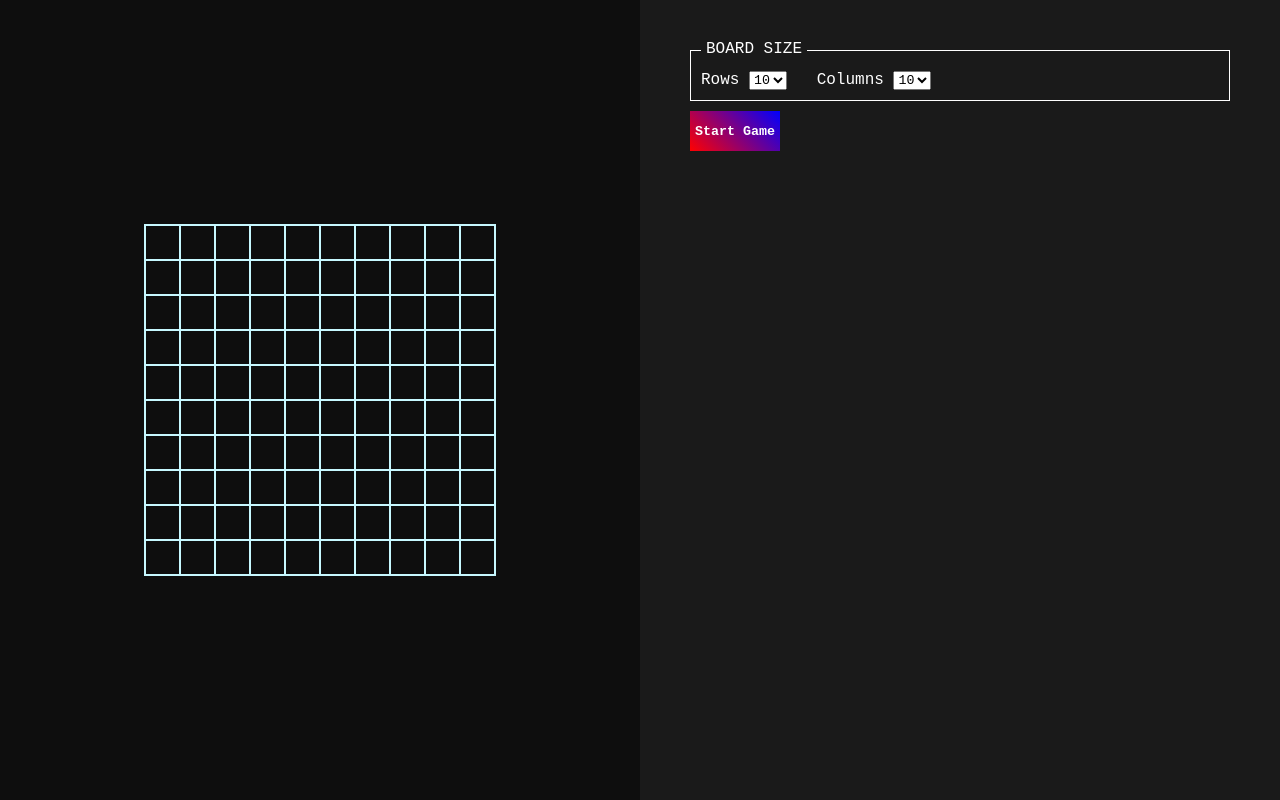
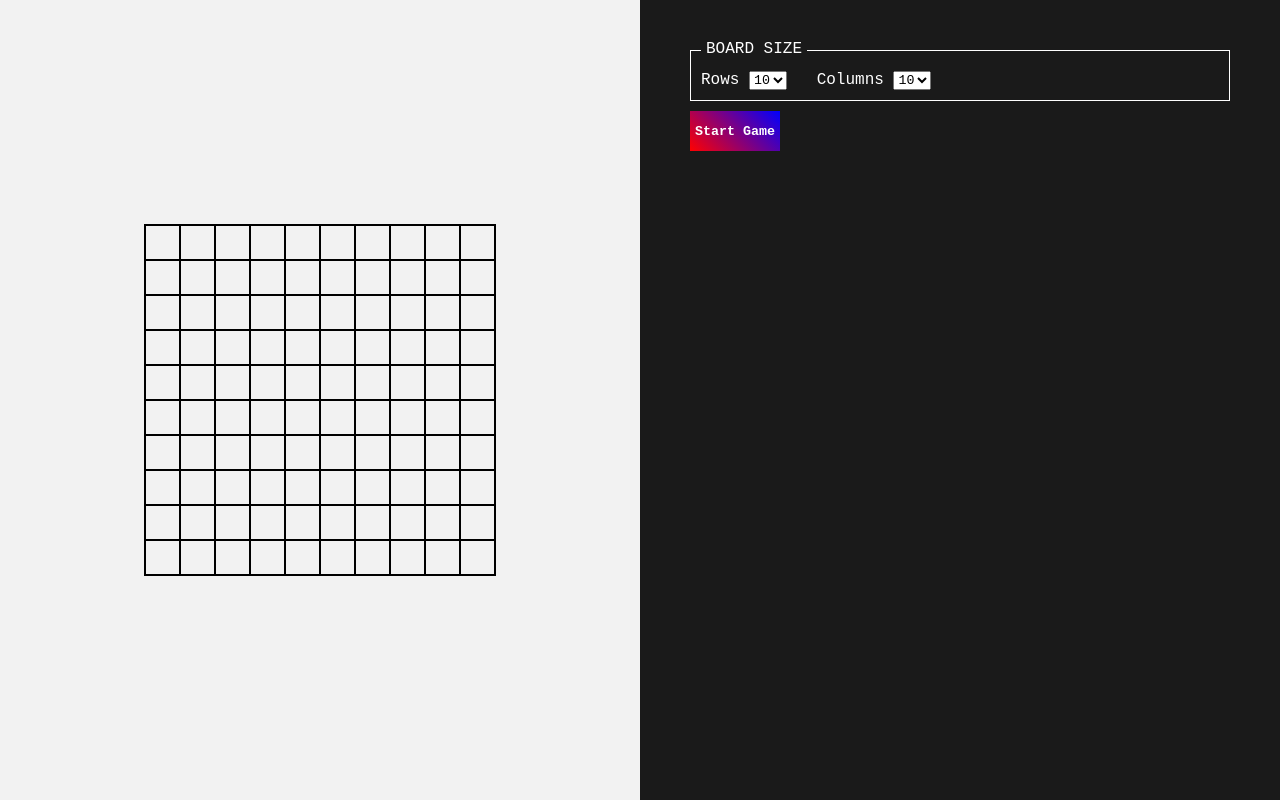
Before and after one commit to nguyencongminh090/xo, a plain HTML site: page index.html in a window 1280 px wide. Drawn offline with Linux system fonts and the light colour scheme.

Commit message:
Update style.css

```diff
--- a/style.css
+++ b/style.css
@@ -16,14 +16,14 @@ body,html{
     align-items: center;
     height: 100%;
     width: 50%;
-    background-color: rgb(14, 14, 14);
+    background-color: rgb(242, 242, 242);
     min-width: fit-content;
 }
 table#board{
     border-collapse: collapse;
     & td{
         content: "ddd";
-        border: 2px solid rgb(199, 248, 255);
+        border: 2px solid rgb(0, 0, 0);
         width: 35px;
         height: 35px;
         text-align: center;
```
